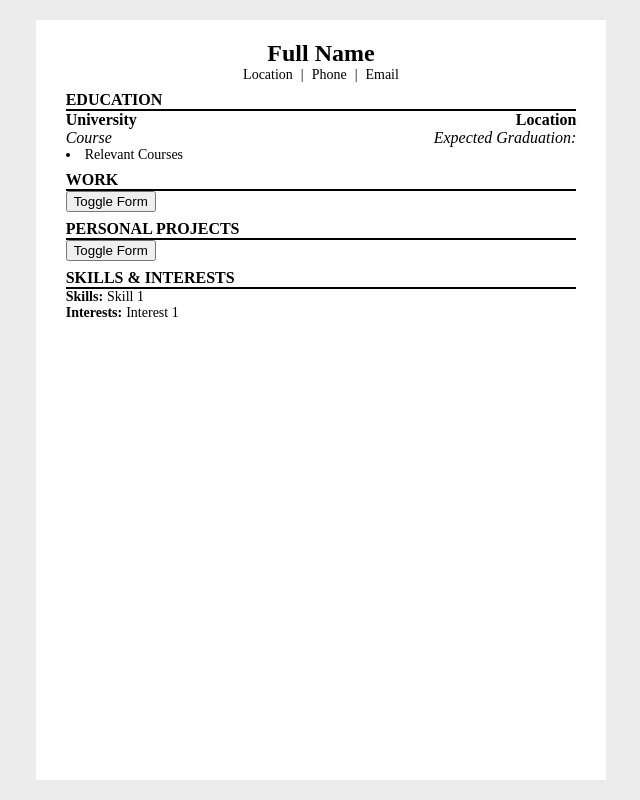
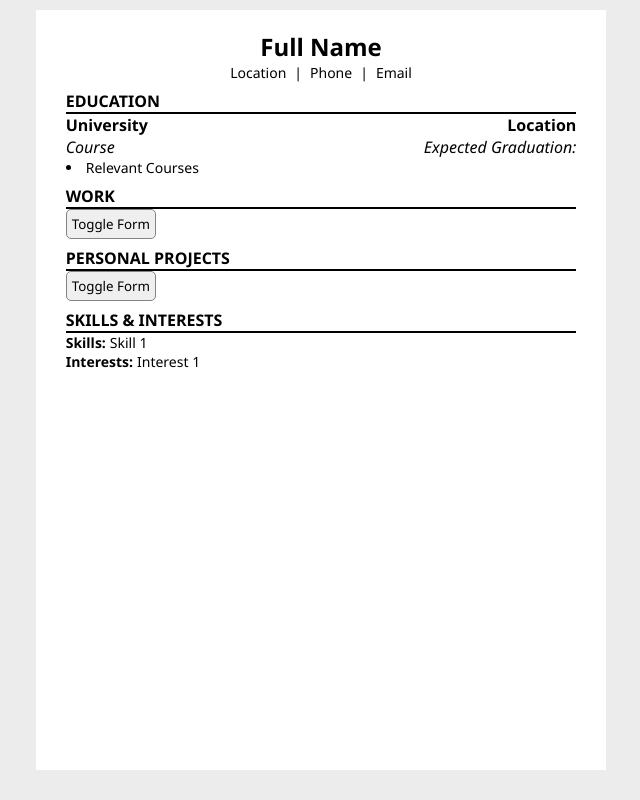
Before and after one commit to wrainf/cv-creator, a React (Create React App) app: page / in a window 1280 px wide. Shown: the whole page, without its empty margins (319-959 px from the left). Built offline with nearby package versions, Linux system fonts and the light colour scheme.

Commit message:
completed styles

```diff
--- a/src/App.css
+++ b/src/App.css
@@ -1,3 +1,7 @@
+* {
+  font-family: 'Segoe UI', Tahoma, Geneva, Verdana, sans-serif, serif;
+}
+
 :root {
   --height: min(90vh,1200px);
 }
@@ -19,8 +23,7 @@ p, li {
 }
 
 body {
-  width: 100vw;
-  height: 100vh;
+  padding: 10px;
   margin: 0px;
   display: flex;
   align-items: center;
@@ -32,7 +35,7 @@ body {
 #content {
   background-color: white;
   width: calc(var(--height) /1.41);
-  height: var(--height);
+  min-height: var(--height);
   padding: 20px 30px;
   display: flex;
   flex-direction: column;
@@ -88,6 +91,12 @@ h4 {
   justify-content: space-between;
 }
 
+#add-info-form {
+  width: inherit;
+  display: flex;
+  justify-content: center;
+}
+
 #add-info {
   box-shadow: 0px 0px 10px 0px #ececec;
   padding: 30px;
@@ -97,6 +106,7 @@ h4 {
   flex-direction: column;
   gap: 8px;
   margin-top: 16px;
+  margin-right: 0px;
 }
 
 #info-detail-wrapper {
@@ -119,8 +129,40 @@ h4 {
   font-size: 14px;
 }
 
+#info-header {
+  display: flex;
+  align-items: center;
+}
+
+#infos-add-info:first-child {
+  display: flex;
+  gap: 20px;
+}
+
+#toggle {
+  margin-top: 8px;
+}
+
+#legend {
+  font-size: 10px;
+}
+
+button {
+  padding: 5px;
+  border-radius: 5px;
+  border: 1px solid #838383;
+}
+
+button:hover {
+  background-color:#C1E3ED;
+  border: 1px solid #C1E3ED;
+  cursor: pointer;
+}
+
 @media print{
-  button{
+  button,
+  #add-info,
+  #legend{
     display: none;
   }
   #content {
```
